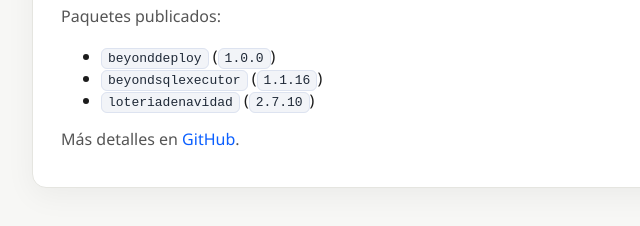
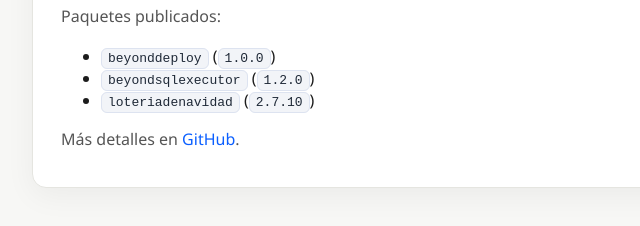
Before and after one commit to JCPrieto/jklabs-apt-repo, a plain HTML site: page index.html in a window 1280 px wide. Shown: the part 520-746 px from the top of the page, 228-868 px from the left. Drawn offline with Linux system fonts and the light colour scheme.

Commit message:
deploy: 06d10dadf90b9441c6fba126eb0a40eb64fb047d

```diff
--- a/index.html
+++ b/index.html
@@ -96,7 +96,7 @@ sudo apt update</code></pre>
       <ul>
         <!-- PACKAGES-LIST:START -->
         <li><code>beyonddeploy</code> (<code>1.0.0</code>)</li>
-        <li><code>beyondsqlexecutor</code> (<code>1.1.16</code>)</li>
+        <li><code>beyondsqlexecutor</code> (<code>1.2.0</code>)</li>
         <li><code>loteriadenavidad</code> (<code>2.7.10</code>)</li>
         <!-- PACKAGES-LIST:END -->
       </ul>
```
Also changed, not shown: 6 other files.
